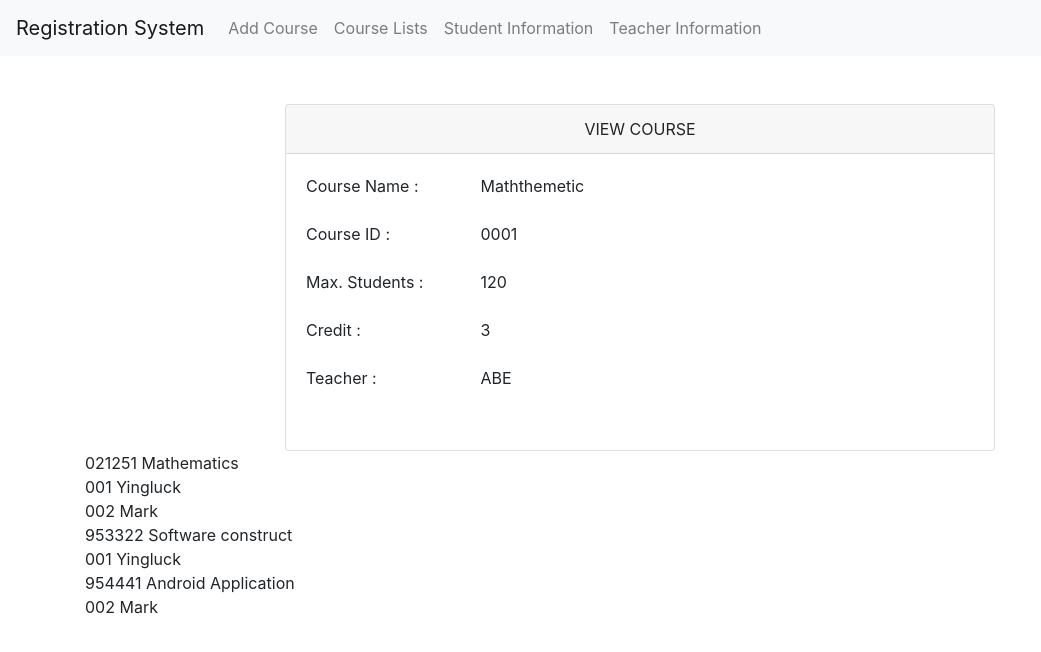
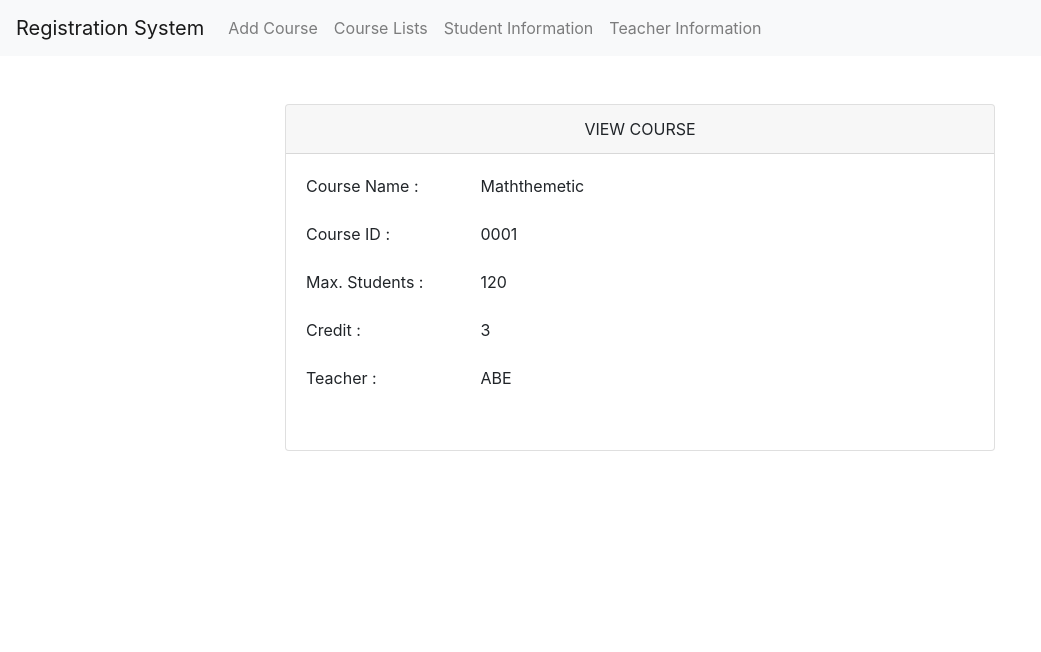
Before and after one commit to pasakornCAMT/registration-system-project, an Angular app in the folder my-app/: page /view-course in a window 1280 px wide. Shown: the top 652 px of the page, without its empty margins (0-1041 px from the left). Built offline with nearby package versions, Linux system fonts and the light colour scheme.

Commit message:
Hide mock data

```diff
--- a/my-app/src/app/course/view-course/view-course.component.html
+++ b/my-app/src/app/course/view-course/view-course.component.html
@@ -47,15 +47,15 @@
     </div>
   </form>
 
-  <div *ngFor="let course of courses">
-    {{course.courseId}} {{course.name}}
-    <div *ngFor="let teacher of teachers">
-      <div *ngFor="let courseIn of course.teaching_course">
-        <div *ngIf="courseIn == teacher.teacherId">
-          {{teacher.teacherId}} {{teacher.name}}
-        </div>
-      </div>
-    </div>
-  </div>
+  <!--<div *ngFor="let course of courses">-->
+    <!--{{course.courseId}} {{course.name}}-->
+    <!--<div *ngFor="let teacher of teachers">-->
+      <!--<div *ngFor="let courseIn of course.teaching_course">-->
+        <!--<div *ngIf="courseIn == teacher.teacherId">-->
+          <!--{{teacher.teacherId}} {{teacher.name}}-->
+        <!--</div>-->
+      <!--</div>-->
+    <!--</div>-->
+  <!--</div>-->
 
 </div>
```
